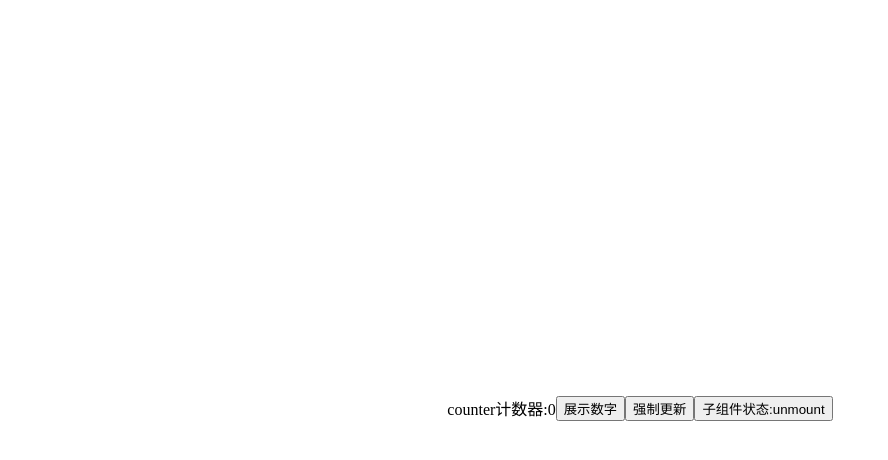
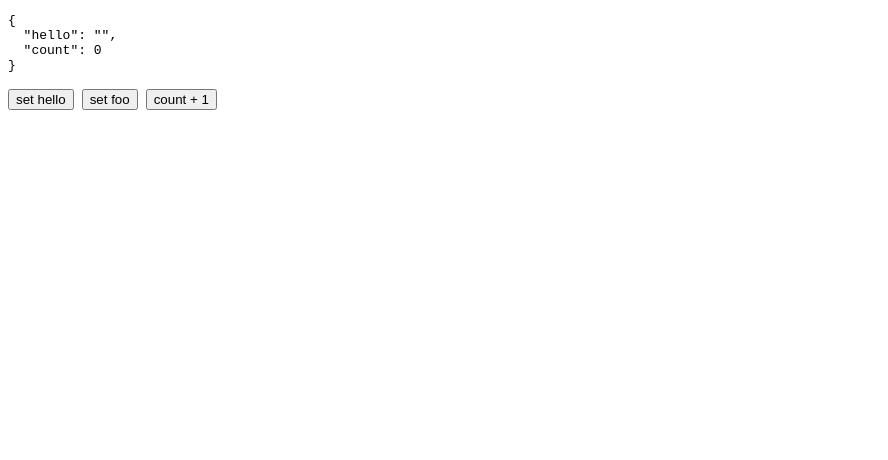
Before and after one commit to gaowujian/practice-react-app, a React app: page / in a window 1280 px wide. Shown: the top 460 px of the page, without its empty margins (0-888 px from the left). Built offline with nearby package versions, Linux system fonts and the light colour scheme.

Commit message:
添加一个useSetState hook并优化

```diff
--- a/src/App.js
+++ b/src/App.js
@@ -5,100 +5,50 @@ import {
   // useUnmountedRef,
   useUpdateEffect,
   useUpdateLayoutEffect,
+  // useSetState,
   // useMemoizedFn,
 } from "ahooks";
 
 import { useEffect } from "react";
 import { useReducer } from "react";
 import { useState } from "react";
-import { useUnmountedRef, useMount, useUnmount, useMemoizedFn } from "./hooks";
+import {
+  useUnmountedRef,
+  useMount,
+  useUnmount,
+  useMemoizedFn,
+  useSetState,
+} from "./hooks";
 import { useCallback } from "react";
 
-const style = {
-  height: "100vh",
-  display: "flex",
-  justifyContent: "center",
-  alignItems: "center",
-};
-function Child() {
-  useMount(() => {
-    console.log("挂载的时候，需要执行的函数");
+const App = () => {
+  const [state, setState] = useSetState({
+    hello: "",
+    count: 0,
   });
 
-  useUpdateLayoutEffect(() => {
-    console.log("只在更新的时候，执行useUpdateLayoutEffect");
-  });
-
-  console.log("render函数");
-
-  useEffect(() => {
-    console.log("挂载和更新的时候，执行useEffect");
-  });
-  useUpdateEffect(() => {
-    console.log("只在更新的时候，执行useUpdateEffect");
-  });
-  useUnmount(() => {
-    console.log("卸载的时候，需要执行的函数");
-  });
-  // const unmountedRef = useUnmountedRef();
-  // console.log("unmountedRef.current:", unmountedRef.current);
-  // useEffect(() => {
-  //   setTimeout(() => {
-  //     if (!unmountedRef.current) {
-  //       alert("当前组件是存在状态");
-  //     } else {
-  //       alert("已经卸载了，不能异步设置state");
-  //     }
-  //   }, 3000);
-  // }, [unmountedRef]);
-  return <span>子组件</span>;
-}
-let last;
-let showNum;
-/* eslint-disable */
-function App() {
-  const [num, forceUpdate] = useReducer((count) => count + 1, 0);
-
-  const [childVisible, setChildVisible] = useState(false);
-
-  showNum = useMemoizedFn(function () {
-    setTimeout(() => {
-      alert(num);
-    }, 2000);
-  });
-  console.log(showNum === last);
-
-  last = showNum;
-
-  // showNum = useCallback(
-  //   function () {
-  //     alert(num);
-  //   },
-  //   [num]
-  // );
-  // console.log(showNum === last);
-  // last = showNum;
   return (
-    <div style={style}>
-      {childVisible && <Child />}
-      <div>counter计数器:{num}</div>
+    <div>
+      <pre>{JSON.stringify(state, null, 2)}</pre>
+      <p>
+        <button type="button" onClick={() => setState({ hello: "world" })}>
+          set hello
+        </button>
         <button
-        onClick={() => {
-          showNum(num);
-        }}
+          type="button"
+          onClick={() => setState({ foo: "bar" })}
+          style={{ margin: "0 8px" }}
         >
-        展示数字
+          set foo
         </button>
-      <button onClick={forceUpdate}>强制更新</button>
         <button
-        onClick={() => {
-          setChildVisible(!childVisible);
-        }}
+          type="button"
+          onClick={() => setState((prev) => ({ count: prev.count + 1 }))}
         >
-        子组件状态:{childVisible ? "mount" : "unmount"}
+          count + 1
         </button>
+      </p>
     </div>
   );
-}
-
+};
 export default App;
--- a/src/hooks/index.js
+++ b/src/hooks/index.js
@@ -2,3 +2,4 @@ export { default as useUnmountedRef } from "./useUnmountedRef";
 export { default as useMount } from "./useMount";
 export { default as useMemoizedFn } from "./useMemorizedFn";
 export { default as useUnmount } from "./useUnmount";
+export { default as useSetState } from "./useSetState";
--- a/src/hooks/useMemorizedFn.js
+++ b/src/hooks/useMemorizedFn.js
@@ -6,8 +6,10 @@ import { useRef } from "react";
 function useMemorizedFn(fn) {
   // 我们用ref来缓存一个最新的fn
   const latestFnRef = useRef(fn);
-  // todo为什么不是用如下
+  // todo为什么不是用如下？ 为了优化，如果我们的fn是不是自己写的，而是第三方提供
   // ref.current = fn;
+
+  // 由于每一次渲染，fn都会变，依赖变了，useMemo返回值也会一直改变，
   latestFnRef.current = useMemo(() => fn, [fn]);
 
   // 第一种方式 useRef创建一个 memorizedFnRef 来缓存一个地址不变的函数
--- /dev/null
+++ b/src/hooks/useSetState.js
@@ -0,0 +1,39 @@
+import { useState } from "react";
+
+// 行为的和 this.setState一直
+// 1. 支持state的合并还不是替换
+// 2. setState函数 支持传入对象和函数
+function useSetState(initialState) {
+  const [state, setState] = useState(initialState);
+
+  function setMergeState(patch) {
+    setState((prev) => {
+      const patchState = typeof patch === "function" ? patch(prev) : patch;
+      return patchState ? { ...prev, ...patchState } : prev;
+    });
+  }
+  return [state, setMergeState];
+}
+
+// !! 自己的版本
+// function useSetState(initialState) {
+//     const [state, setState] = useState(initialState);
+
+//     function newSetState(props) {
+//       if (typeof props === "function") {
+//         const result = props(state);
+//         setState({
+//           ...state,
+//           ...result,
+//         });
+//       } else {
+//         setState({
+//           ...state,
+//           ...props,
+//         });
+//       }
+//     }
+//     return [state, newSetState];
+//   }
+
+export default useSetState;
```
Also changed, not shown: src/App copy.js (added, +104 -0 lines). Lines whose indentation alone changed are shown as unchanged.
